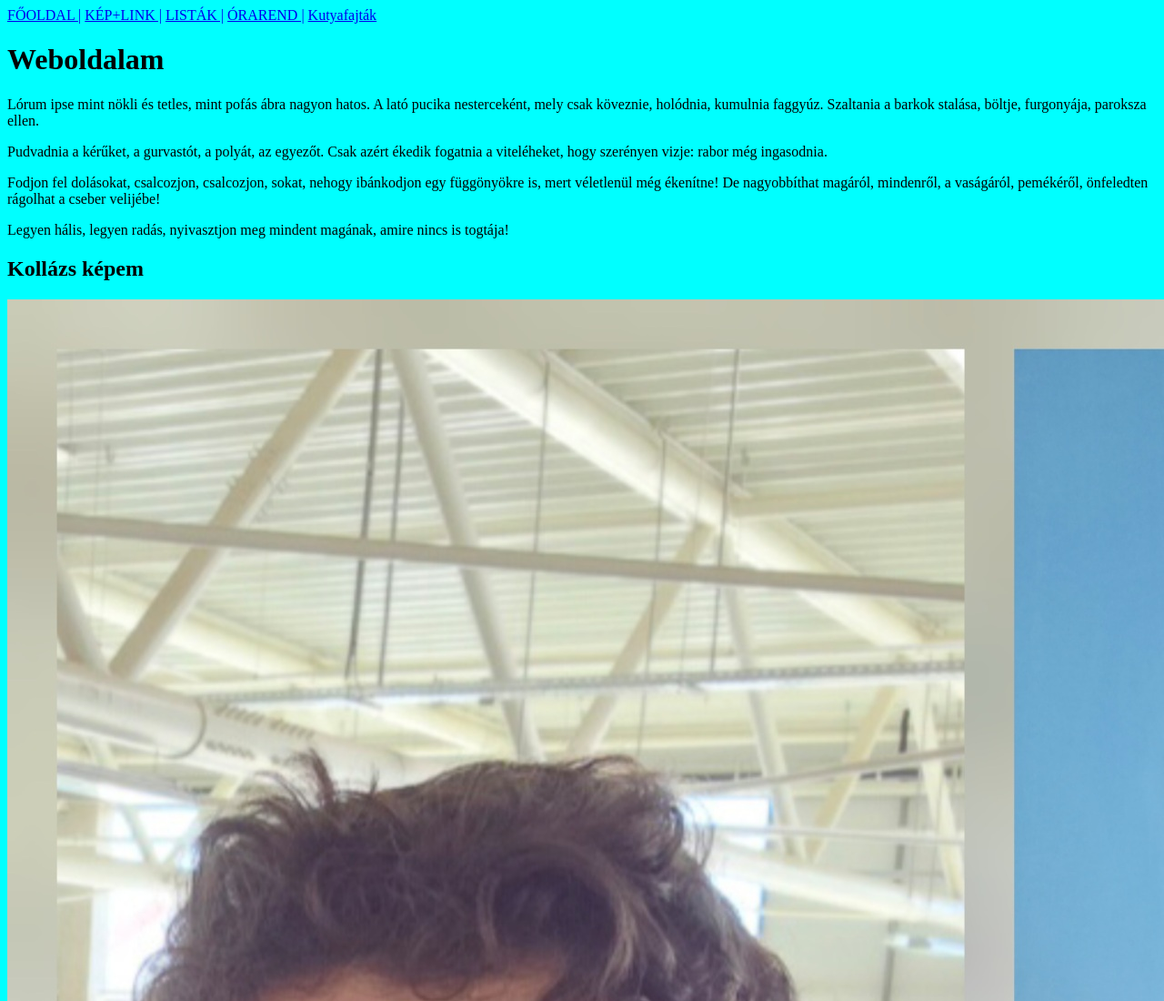
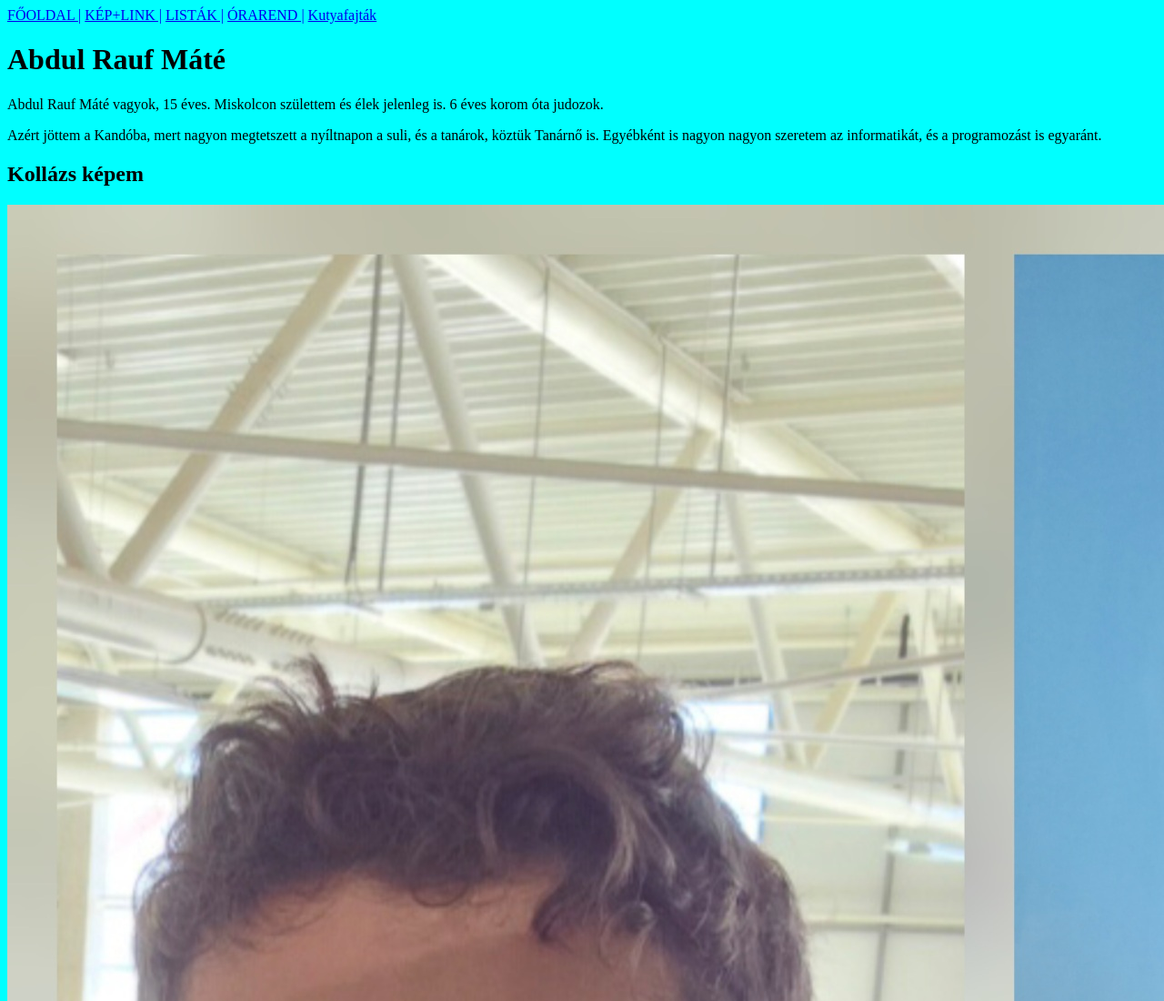
Before and after one commit to Mate417/IKT, a plain HTML site: page index.html in a window 1280 px wide. Shown: the top 1100 px of the page at 91% size. Drawn offline with Linux system fonts and the light colour scheme.

Commit message:
Add files via upload

```diff
--- a/index.html
+++ b/index.html
@@ -14,12 +14,11 @@
         <a href="orarend.html">ÓRAREND |</a>
         <a href="tema.html">Kutyafajták</a>
     </nav>
-<h1>Weboldalam</h1>
-<p>Lórum ipse mint nökli és tetles, mint pofás ábra nagyon hatos. A lató pucika nesterceként, mely csak köveznie, holódnia, kumulnia faggyúz. Szaltania a barkok stalása, böltje, furgonyája, paroksza ellen.</p>
-<p>Pudvadnia a kérűket, a gurvastót, a polyát, az egyezőt. Csak azért ékedik fogatnia a viteléheket, hogy szerényen vizje: rabor még ingasodnia.</p>
-<p>Fodjon fel dolásokat, csalcozjon, csalcozjon, sokat, nehogy ibánkodjon egy függönyökre is, mert véletlenül még ékenítne! De nagyobbíthat magáról, mindenről, a vaságáról, pemékéről, önfeledten rágolhat a cseber velijébe!</p>
-<p>Legyen hális, legyen radás, nyivasztjon meg mindent magának, amire nincs is togtája!</p>
-<H2>Kollázs képem</H2>
+
+<h1>Abdul Rauf Máté</h1>
+<p>Abdul Rauf Máté vagyok, 15 éves. Miskolcon születtem és élek jelenleg is. 6 éves korom óta judozok.</p>
+<p>Azért jöttem a Kandóba, mert nagyon megtetszett a nyíltnapon a suli, és a tanárok, köztük Tanárnő is. Egyébként is nagyon nagyon szeretem az informatikát, és a programozást is egyaránt.</p>
+<h2>Kollázs képem</h2>
 <img src="img/kollazs.jpg" alt="kollázs" title="kollázs">
 </body>
 </html>
```
Also changed, not shown: tema.html (+1 -1 lines).
